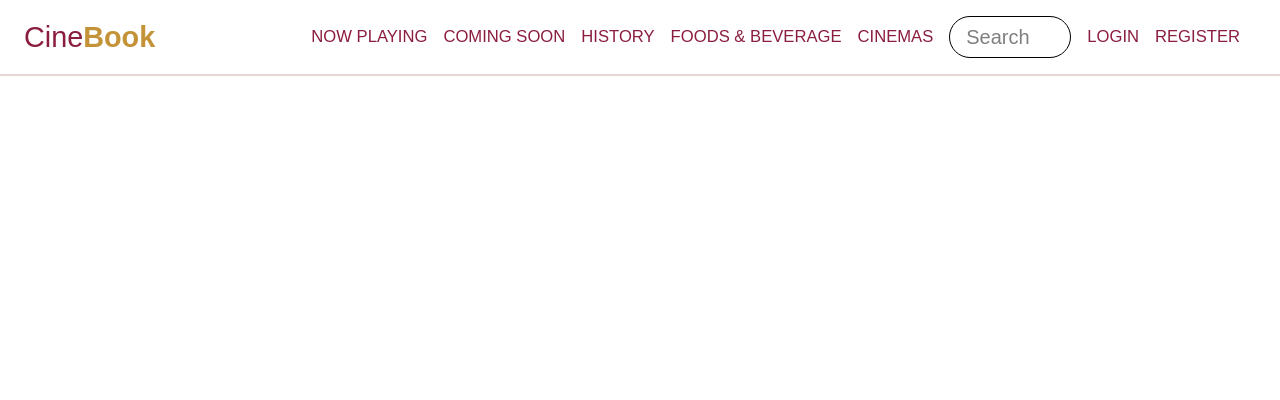
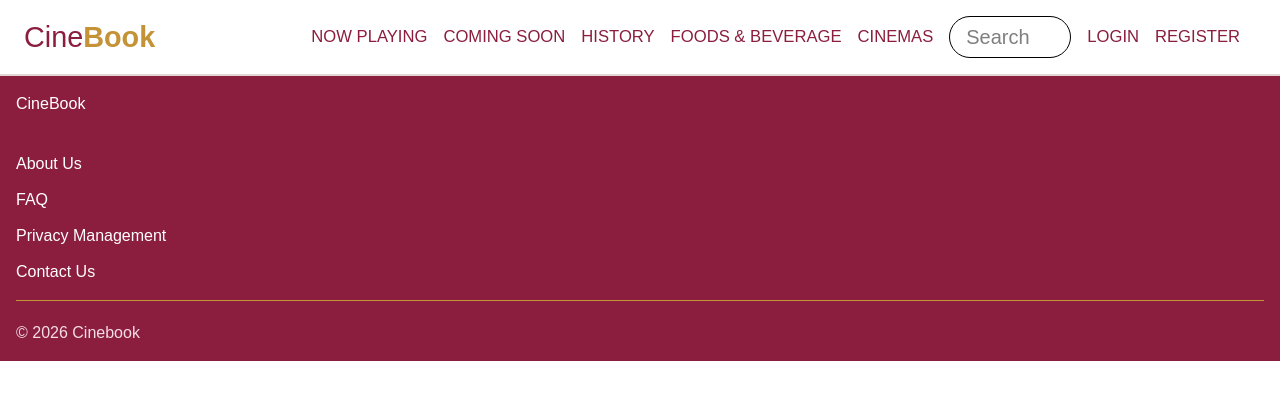
Before and after one commit to yhsptraa/cinebook-nextjs, a Next.js app: page / in a window 1280 px wide. Shown: the top 400 px of the page. Built offline with nearby package versions, Linux system fonts and the light colour scheme.

Commit message:
feat: add footer component

```diff
--- a/app/layout.tsx
+++ b/app/layout.tsx
@@ -30,6 +30,7 @@ export default function RootLayout({ children }: LayoutProps<"/">) {
       <body className="min-h-full flex flex-col">
         <Navbar/>
         {children}
+        <Footer/>
       </body>
     </html>
   );
--- a/components/layout/Footer.tsx
+++ b/components/layout/Footer.tsx
@@ -1,18 +1,25 @@
-
 import Link from "next/link";
 
 export default function Footer() {
   return (
-    <footer id="footer-container">
-
-      <Link href="#" className="">
-        Cine<span className="">Book</span>
+    <footer
+      id="footer-container"
+      className="bottom-0 bg-[var(--color-primary)] p-4 text-[var(--color-on-primary)]"
+    >
+      <Link
+        href="#"
+        className="logo text-[var(--color-on-primary)]"
+      >
+        Cine<span>Book</span>
       </Link>
 
-      <div id="social-media-container">
+      <div
+        id="social-media-container"
+        className="my-6 mb-3 flex flex-row flex-nowrap gap-2.5"
+      >
         <button
           id="instagram-button"
-          className=""
+          className="social-media-button border-none bg-transparent text-xl text-[var(--color-accent)] transition-colors hover:text-[var(--color-on-primary)]"
           type="button"
         >
           <i className="fa-brands fa-instagram"></i>
@@ -20,7 +27,7 @@ export default function Footer() {
 
         <button
           id="tiktok-button"
-          className=""
+          className="social-media-button border-none bg-transparent text-xl text-[var(--color-accent)] transition-colors hover:text-[var(--color-on-primary)]"
           type="button"
         >
           <i className="fa-brands fa-tiktok"></i>
@@ -28,7 +35,7 @@ export default function Footer() {
 
         <button
           id="youtube-button"
-          className=""
+          className="social-media-button border-none bg-transparent text-xl text-[var(--color-accent)] transition-colors hover:text-[var(--color-on-primary)]"
           type="button"
         >
           <i className="fa-brands fa-youtube"></i>
@@ -36,7 +43,7 @@ export default function Footer() {
 
         <button
           id="twitter-button"
-          className=""
+          className="social-media-button border-none bg-transparent text-xl text-[var(--color-accent)] transition-colors hover:text-[var(--color-on-primary)]"
           type="button"
         >
           <i className="fa-brands fa-x-twitter"></i>
@@ -44,24 +51,52 @@ export default function Footer() {
 
         <button
           id="facebook-button"
-          className=""
+          className="social-media-button border-none bg-transparent text-xl text-[var(--color-accent)] transition-colors hover:text-[var(--color-on-primary)]"
           type="button"
         >
           <i className="fa-brands fa-facebook"></i>
         </button>
       </div>
 
-      <div id="footer-menu-container">
-        <Link href="#">About Us</Link>
-        <Link href="#">FAQ</Link>
-        <Link href="#">Privacy Management</Link>
-        <Link href="#">Contact Us</Link>
+      <div
+        id="footer-menu-container"
+        className="flex flex-col flex-nowrap gap-3 border-b border-[var(--color-accent)] pb-4"
+      >
+        <Link
+          href="#"
+          className="text-[var(--color-on-primary)] no-underline transition-colors hover:text-[var(--color-accent)]"
+        >
+          About Us
+        </Link>
+
+        <Link
+          href="#"
+          className="text-[var(--color-on-primary)] no-underline transition-colors hover:text-[var(--color-accent)]"
+        >
+          FAQ
+        </Link>
+
+        <Link
+          href="#"
+          className="text-[var(--color-on-primary)] no-underline transition-colors hover:text-[var(--color-accent)]"
+        >
+          Privacy Management
+        </Link>
+
+        <Link
+          href="#"
+          className="text-[var(--color-on-primary)] no-underline transition-colors hover:text-[var(--color-accent)]"
+        >
+          Contact Us
+        </Link>
       </div>
 
-      <p id="copyright">
+      <p
+        id="copyright"
+        className="mt-5 text-[var(--color-primary-soft)]"
+      >
         &copy; 2026 Cinebook
       </p>
-
     </footer>
   );
 }
```
